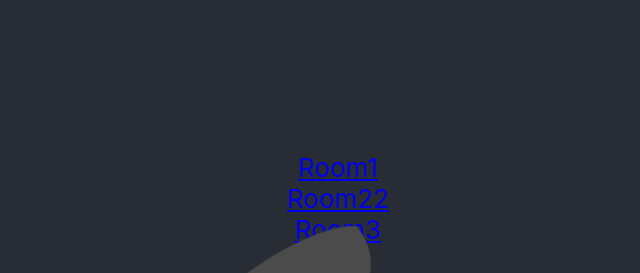
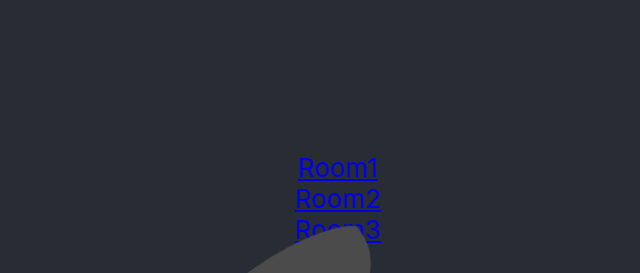
Before and after one commit to Kanji-Miyatani/Docker-Enviroments, a React (Create React App) app in the folder env_node_react/src/front/: page / in a window 1280 px wide. Shown: the top 273 px of the page, without its empty margins (302-942 px from the left). Built offline with nearby package versions, Linux system fonts and the light colour scheme.

Commit message:
いつの日にかのなにか

```diff
--- a/env_node_react/src/front/src/App.tsx
+++ b/env_node_react/src/front/src/App.tsx
@@ -10,7 +10,7 @@ function App() {
     <BrowserRouter>
       <div className="App">
             <header className="App-header">
-          <Link to='/room/1'>Room1</Link> <Link to='/room/2'>Room22</Link><Link to='/room/3'>Room3</Link>
+          <Link to='/room/1'>Room1</Link> <Link to='/room/2'>Room2</Link><Link to='/room/3'>Room3</Link>
             <Route exact path="/" >
                   <img src={logo} className="App-logo" alt="logo" />
                   <p>
```
